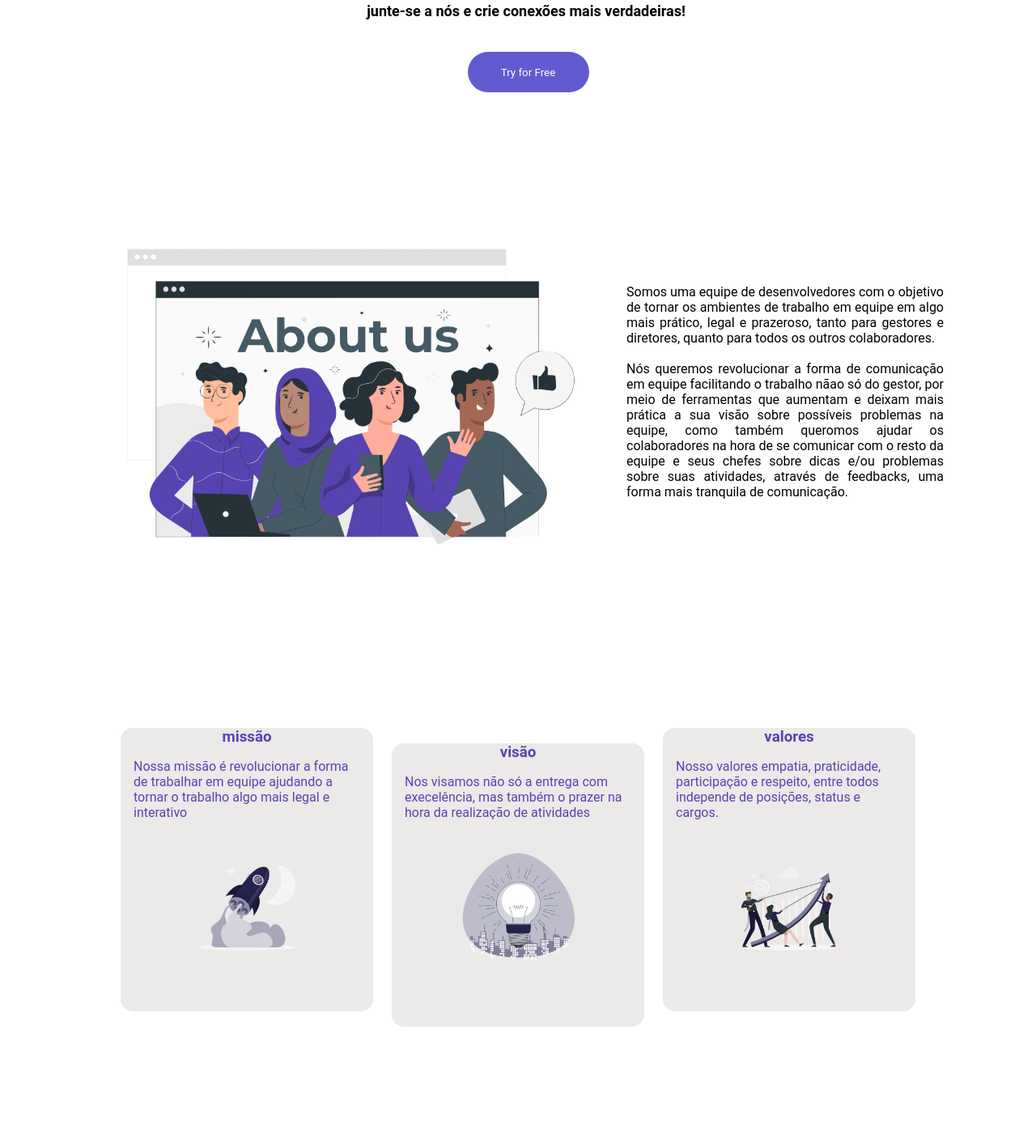
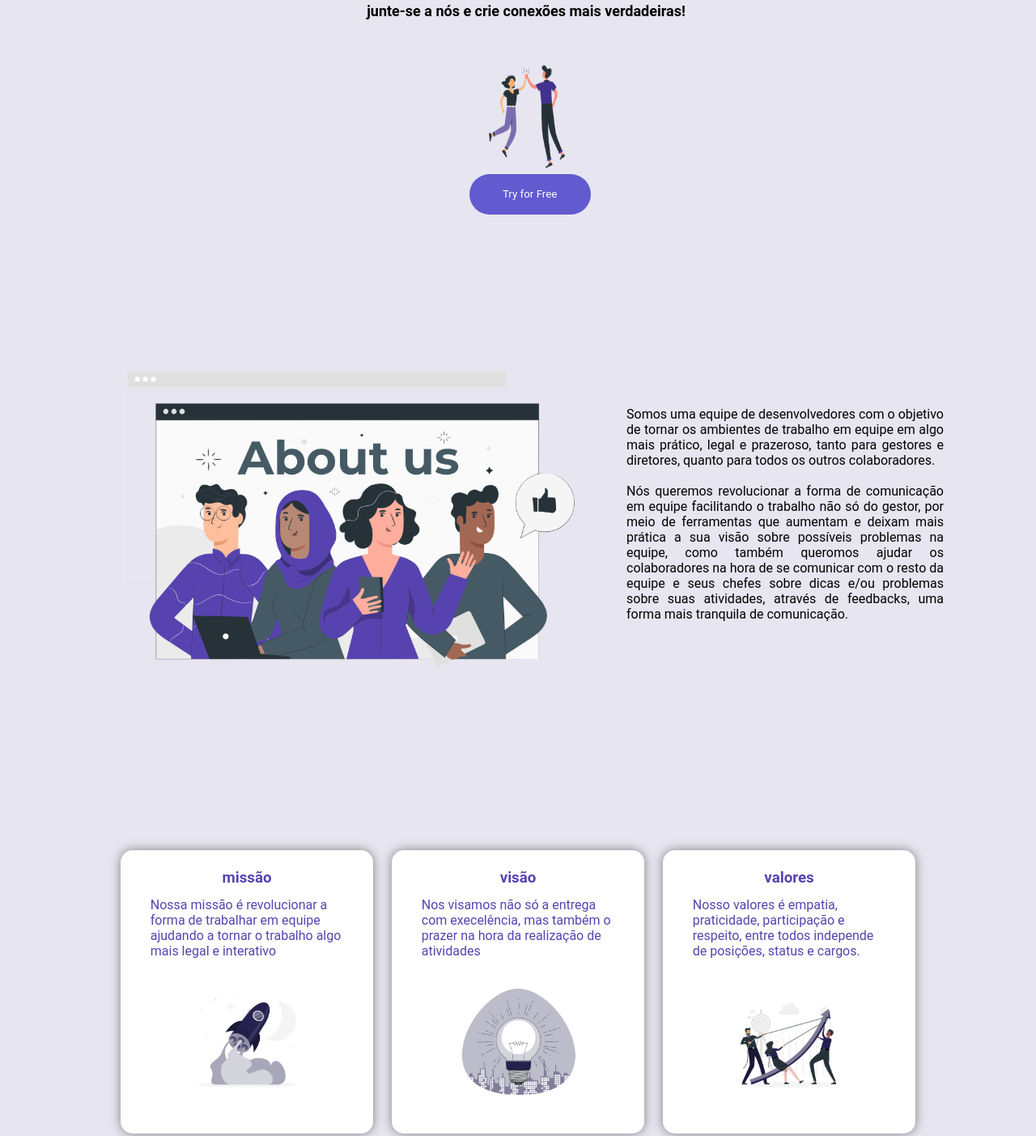
Before and after one commit to ItalloGomes/LynxCoder, a plain HTML site: page SiteInstitucional/Sobre.html in a window 1280 px wide. Shown: the part 335-1738 px from the top of the page at 81% size. Drawn offline with Linux system fonts and the light colour scheme.

Commit message:
att página sobre

```diff
--- a/SiteInstitucional/Sobre.html
+++ b/SiteInstitucional/Sobre.html
@@ -32,7 +32,9 @@
                 <h1>Ajudando marcas em todos os setores a alcançar seus objetivos</h1>
                 <h3>junte-se a nós e crie conexões mais verdadeiras!</h3>
 
+
                 <button>Try for Free</button>
+                <img src="assets/img/Together-rafiki.png" alt="">
             </div>
         </div>
     </div>
@@ -45,7 +47,7 @@
                 em equipe em algo mais prático, legal e prazeroso, tanto para gestores e diretores, quanto
                 para todos os outros colaboradores. <br><br>
 
-                Nós queremos revolucionar a forma de comunicação em equipe facilitando o trabalho nãao só do gestor,
+                Nós queremos revolucionar a forma de comunicação em equipe facilitando o trabalho não só do gestor,
                 por meio de ferramentas que aumentam e deixam mais prática a sua visão sobre possíveis problemas na
                 equipe,
                 como também queromos ajudar os colaboradores na hora de se comunicar com o resto da equipe e seus chefes
@@ -79,7 +81,7 @@
 
             <div class="box-item">
                 <h3>valores</h3>
-                <p>Nosso valores empatia, praticidade, participação e respeito, entre todos
+                <p>Nosso valores é empatia, praticidade, participação e respeito, entre todos
                     independe de posições, status e cargos.
 
                 </p>
--- a/SiteInstitucional/assets/css/estiloSobre.css
+++ b/SiteInstitucional/assets/css/estiloSobre.css
@@ -1,6 +1,5 @@
-
-.body {
-    background-color: #ffffffa2;
+body {
+    background-color: #e7e5f0;
 }
 
 
@@ -10,6 +9,8 @@
     text-align: center;
     font-size: 23px;
     align-items: center;
+    background-color: #e7e5f0;
+
 }
 
 .titulo h3 {
@@ -18,7 +19,7 @@
 }
 
 .titulo button {
-    margin: 20px 5px 5px 30px;
+    margin: 0px -205px 5px 30px;
     height: 50px;
     width: 150px;
     background-color: #625ACF;
@@ -35,10 +36,17 @@
     background: #847ee2;
 }
 
+.titulo img {
+    /* margin: 0 0 0 300px; */
+    padding-left: 40px;
+    height: 200px;
+    width: 200px;
+}
+
 
 .banner-dois {
 
-
+    background-color: #e7e5f0;
     width: 100%;
     display: flex;
     align-items: center;
@@ -71,7 +79,7 @@
 
 .box {
     padding-bottom: 215px;
-
+    background-color: #e7e5f0;
 
 }
 
@@ -80,11 +88,12 @@
     display: inline-block;
     width: 27%;
     height: 350px;
-    padding: 0%;
-    background-color: rgb(236, 233, 233);
+    padding: 2%;
+    background-color: white;
     margin: 10px 10px 10px 10px;
     border-radius: 15px;
     color: #5743af;
+    box-shadow: 0 0 0.8em 0 #7e7e7e;
 }
 
 .box-item p {
@@ -95,7 +104,7 @@
 .team {
     height: 500px;
     color: #5743af;
-    background-color: rgb(236, 233, 233);
+    background-color: white;
     border-radius: 20px;
     margin-bottom: 200px;
 
```
Also changed, not shown: SiteInstitucional/assets/img/Together-rafiki.png (added).
